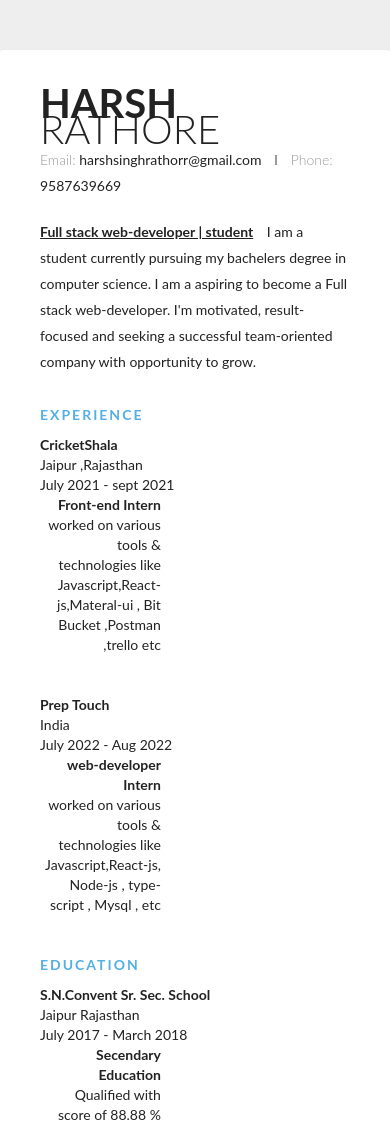
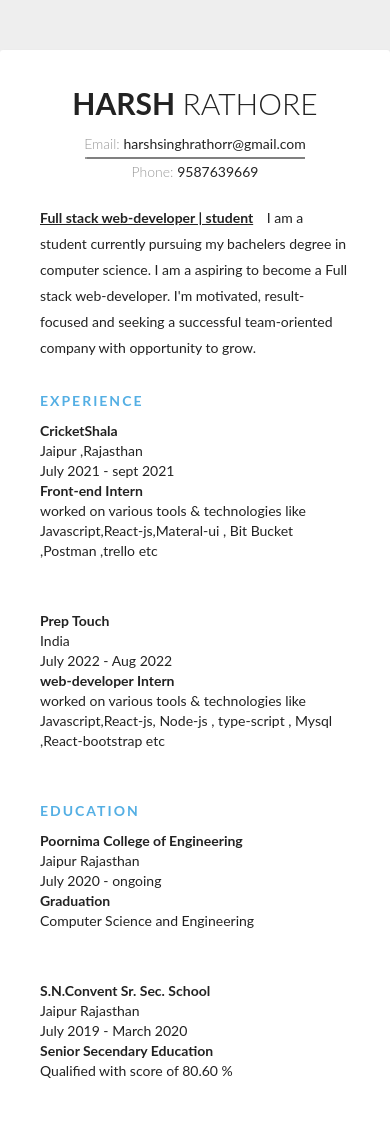
Before and after one commit to GodfatherOPP/Web-Bootcamp, a plain HTML site: page Day3/index.html in a window 390 px wide. Shown: the top 1128 px of the page. Drawn offline with Linux system fonts and the light colour scheme.

Commit message:
responsiveness added

```diff
--- a/Day3/index.html
+++ b/Day3/index.html
@@ -15,11 +15,15 @@
           <span class="last-name">Rathore</span>
         </div>
         <div class="contact-info">
-          <span class="email">Email: </span>
-          <span class="email-val">harshsinghrathorr@gmail.com</span>
+          <div id="emailId">
+            <span id="emailId" class="email">Email: </span>
+            <span class="email-val">harshsinghrathorr@gmail.com</span>
+          </div>
           <span class="separator"></span>
-          <span class="phone">Phone: </span>
-          <span class="phone-val">9587639669</span>
+          <div id="phoneNo">
+            <span class="phone">Phone: </span>
+            <span class="phone-val">9587639669</span>
+          </div>
         </div>
 
         <div class="about">
@@ -62,7 +66,7 @@
                 <div class="desc">
                   worked on various tools & technologies like
                   Javascript,React-js, Node-js , type-script , Mysql
-                  ,<React-bootstrap></React-bootstrap> etc
+                  ,React-bootstrap etc
                 </div>
               </div>
             </div>
@@ -73,13 +77,13 @@
           <div class="section__list">
             <div class="section__list-item">
               <div class="left">
-                <div class="name">S.N.Convent Sr. Sec. School</div>
+                <div class="name">Poornima College of Engineering</div>
                 <div class="addr">Jaipur Rajasthan</div>
-                <div class="duration">July 2017 - March 2018</div>
+                <div class="duration">July 2020 - ongoing</div>
               </div>
               <div class="right">
-                <div class="name">Secendary Education</div>
-                <div class="desc">Qualified with score of 88.88 %</div>
+                <div class="name">Graduation</div>
+                <div class="desc">Computer Science and Engineering</div>
               </div>
             </div>
             <div class="section__list-item">
@@ -93,16 +97,15 @@
                 <div class="desc">Qualified with score of 80.60 %</div>
               </div>
             </div>
-
             <div class="section__list-item">
               <div class="left">
-                <div class="name">Poornima College of Engineering</div>
+                <div class="name">S.N.Convent Sr. Sec. School</div>
                 <div class="addr">Jaipur Rajasthan</div>
-                <div class="duration">July 2020 - ongoing</div>
+                <div class="duration">July 2017 - March 2018</div>
               </div>
               <div class="right">
-                <div class="name">Graduation</div>
-                <div class="desc">Computer Science and Engineering</div>
+                <div class="name">Secendary Education</div>
+                <div class="desc">Qualified with score of 88.88 %</div>
               </div>
             </div>
           </div>
@@ -117,6 +120,11 @@
                 javascript . it is created under
                 <i>"30 Day Vanilla JS Coding Challenge"</i>
               </div>
+              <div id="Project-Link">
+                <a href="https://github.com/GodfatherOPP/" target="_blank"
+                  >View Project >>></a
+                >
+              </div>
             </div>
 
             <div class="section__list-item">
@@ -124,6 +132,12 @@
               <div class="text">
                 This project is an clone of StackOverflow website . it is create
                 using pure Html and Css.
+              </div>
+
+              <div id="Project-Link">
+                <a href="https://github.com/GodfatherOPP/" target="_blank"
+                  >View Project >>></a
+                >
               </div>
             </div>
           </div>
--- a/Day3/resume.css
+++ b/Day3/resume.css
@@ -47,7 +47,12 @@ body {
 }
 
 .contact-info {
+  display: flex;
+  align-items: center;
   margin-bottom: 20px;
+}
+.contact-info div {
+  width: auto;
 }
 
 .email,
@@ -101,7 +106,6 @@ body {
 }
 
 .right {
-  text-align: right;
   width: 39%;
 }
 
@@ -112,3 +116,36 @@ body {
 .skills__item {
   margin-bottom: 10px;
 }
+#Project-Link > a {
+  text-decoration: underline;
+  color: black;
+  font-weight: lighter;
+
+  margin-top: 50px;
+}
+@media only screen and (max-width: 500px) {
+  .full-name {
+    font-size: 30px;
+    text-align: center;
+    margin-bottom: 15px;
+  }
+  .contact-info {
+    flex-direction: column;
+  }
+  .separator {
+    width: 220px;
+    display: inline-block;
+    margin: 0px 10px;
+    height: 2px;
+    background-color: grey;
+  }
+  .section__list-item {
+    margin-bottom: 50px;
+  }
+  .left {
+    width: 100%;
+  }
+  .right {
+    width: 100%;
+  }
+}
```
